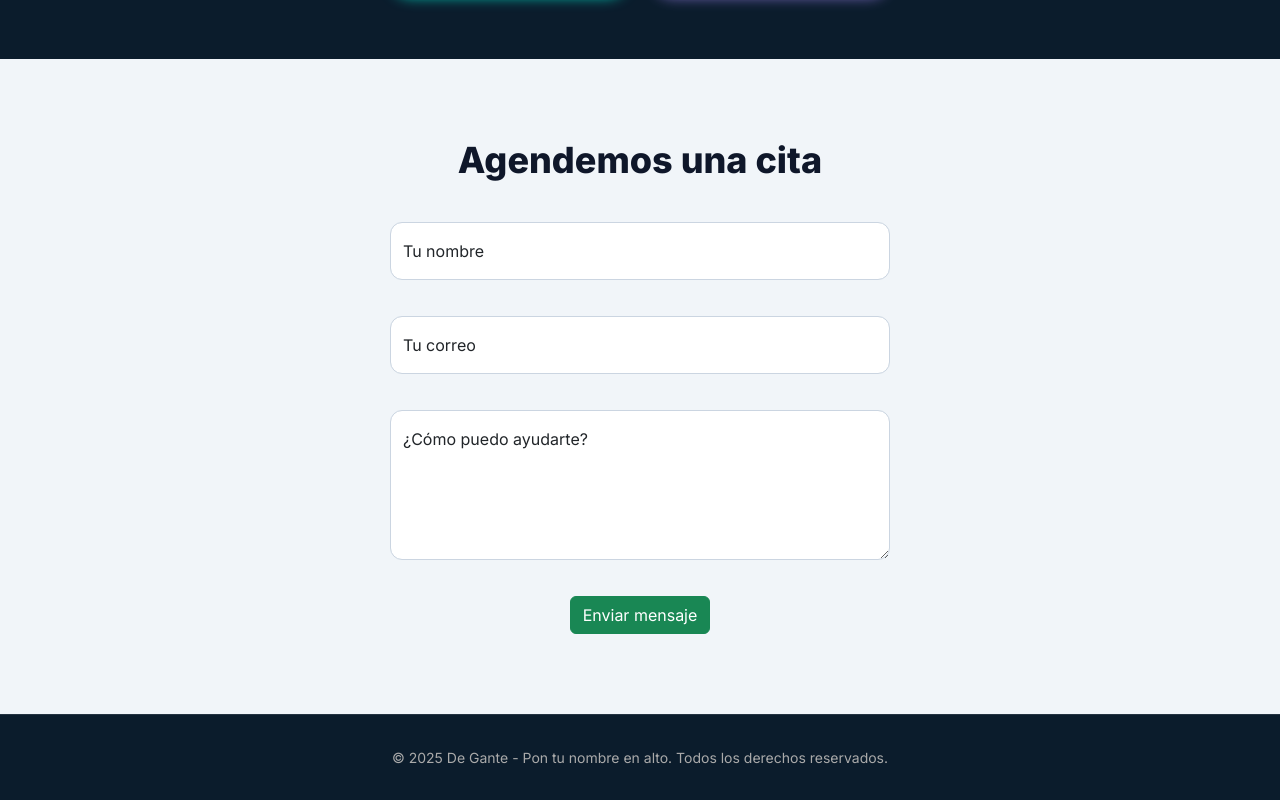
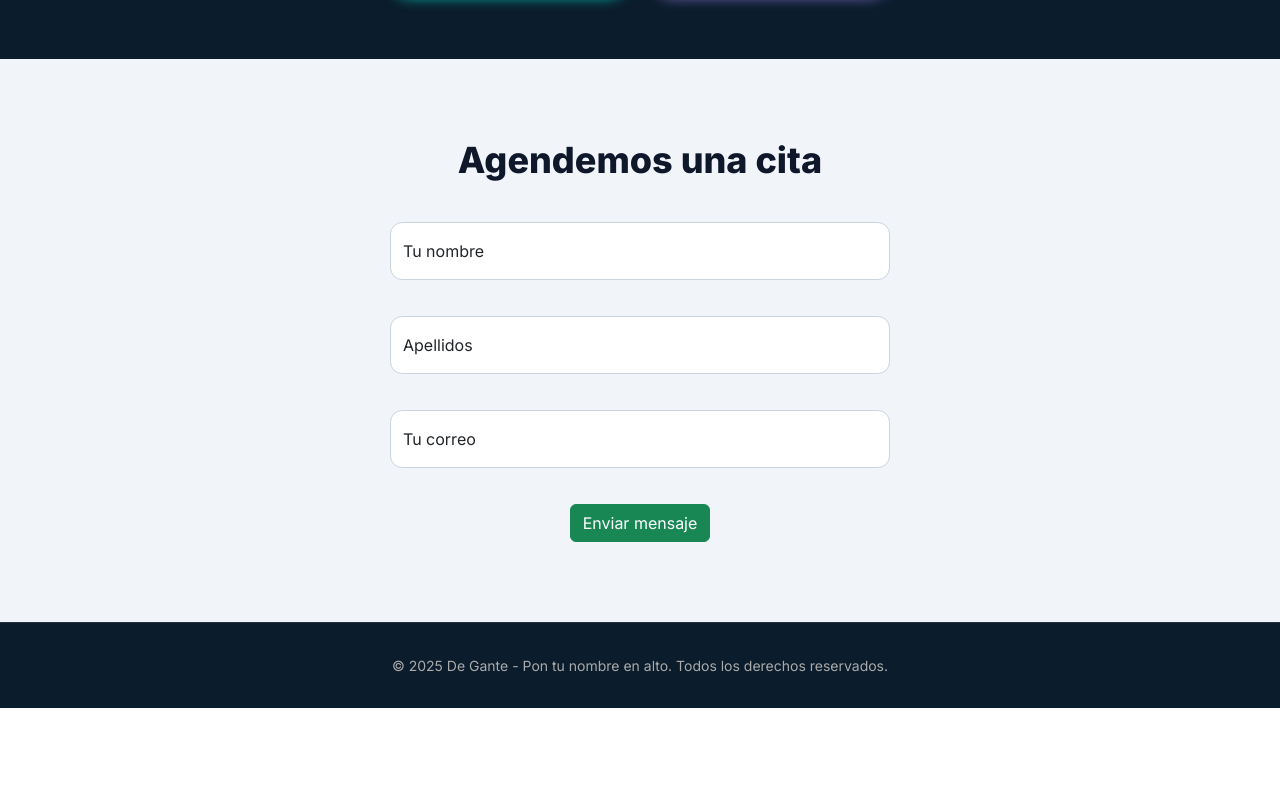
Before and after one commit to FerDeGante/De-Gante, a Next.js app: page / in a window 1280 px wide. Shown: the part 5683-6483 px from the top of the page. After the commit the page ends 6391 px from the top, so only its background shows below. Built offline with nearby package versions, Linux system fonts and the light colour scheme.

Commit message:
corregí algunas cosas, conecté mailchimp

```diff
--- a/package.json
+++ b/package.json
@@ -9,8 +9,10 @@
     "lint": "next lint"
   },
   "dependencies": {
+    "@mailchimp/mailchimp_marketing": "^3.0.80",
     "@netlify/plugin-nextjs": "^5.11.2",
     "bootstrap": "^5.3.6",
+    "mailchimp": "^1.2.1",
     "next": "15.3.2",
     "react": "^19.0.0",
     "react-bootstrap": "^2.10.10",
--- /dev/null
+++ b/src/app/api/subscribe/route.ts
@@ -0,0 +1,33 @@
+import { NextRequest, NextResponse } from 'next/server';
+import mailchimp from '@mailchimp/mailchimp_marketing';
+
+mailchimp.setConfig({
+  apiKey: process.env.MAILCHIMP_API_KEY || '',
+  server: process.env.MAILCHIMP_API_SERVER || '',
+});
+
+export async function POST(req: NextRequest) {
+  const { email } = await req.json();
+
+  if (!email) {
+    return NextResponse.json({ error: 'Correo electrónico requerido' }, { status: 400 });
+  }
+
+  try {
+    const response = await mailchimp.lists.addListMember(
+      process.env.MAILCHIMP_AUDIENCE_ID || '',
+      {
+        email_address: email,
+        status: 'subscribed',
+      }
+    );
+
+    return NextResponse.json({ message: 'Suscripción exitosa', response });
+  } catch (error: unknown) {
+  if (error instanceof Error) {
+    return NextResponse.json({ error: error.message }, { status: 500 });
+  }
+
+  return NextResponse.json({ error: "Error inesperado" }, { status: 500 });
+}
+}
--- a/src/app/layout.tsx
+++ b/src/app/layout.tsx
@@ -12,6 +12,9 @@ const inter = Inter({ subsets: ["latin"] });
 export const metadata: Metadata = {
   title: "Fernando De Gante | Portafolio",
   description: "Consultor en tecnología, GovTech y transformación digital.",
+  icons: {
+    icon: "/logo_dg.png",
+    },
 };
 
 export default function RootLayout({ children }: { children: React.ReactNode }) {
--- a/src/components/ContactForm.tsx
+++ b/src/components/ContactForm.tsx
@@ -1,46 +1,88 @@
 "use client";
-import { FloatingLabel, Form, Button } from "react-bootstrap";
+import { useState } from "react";
+import { FloatingLabel, Form, Button, Alert } from "react-bootstrap";
 
 export default function ContactForm() {
+  const [form, setForm] = useState({ name: "", email: "", message: "" });
+  const [success, setSuccess] = useState<string | null>(null);
+  const [error, setError] = useState<string | null>(null);
+  const [loading, setLoading] = useState(false);
+
+  const handleChange = (e: React.ChangeEvent<HTMLInputElement | HTMLTextAreaElement>) => {
+    setForm({ ...form, [e.target.name]: e.target.value });
+  };
+
+  const handleSubmit = async (e: React.FormEvent) => {
+    e.preventDefault();
+    setLoading(true);
+    setSuccess(null);
+    setError(null);
+
+    try {
+      const res = await fetch("/api/subscribe", {
+        method: "POST",
+        headers: { "Content-Type": "application/json" },
+        body: JSON.stringify({ email: form.email }),
+      });
+
+      const data = await res.json();
+      if (res.ok) {
+        setSuccess("¡Gracias por suscribirte! Me pondré en contacto pronto.");
+        setForm({ name: "", email: "", message: "" });
+      } else {
+        setError(data.error || "Ocurrió un error al enviar el mensaje.");
+      }
+    } catch {
+      setError("Error al conectar con el servidor.");
+    } finally {
+      setLoading(false);
+    }
+  };
+
   return (
     <section className="contact-section" id="contacto">
       <h2 className="contact-title">Agendemos una cita</h2>
-      <Form
-        action="https://YOUR_MAILCHIMP_URL"
-        method="POST"
-        target="_blank"
-        className="contact-form"
-      >
+
+      <Form onSubmit={handleSubmit} className="contact-form">
         <FloatingLabel controlId="name" label="Tu nombre" className="mb-3">
           <Form.Control
             type="text"
             placeholder="Tu nombre"
-            name="NAME"
+            name="name"
+            value={form.name}
+            onChange={handleChange}
             required
           />
-        </FloatingLabel>
+</FloatingLabel>
+<FloatingLabel controlId="message" label="Apellidos" className="mb-3">
+  <Form.Control
+    type="text"
+    placeholder="Apellidos"
+    name="message"
+    value={form.message}
+    onChange={handleChange}
+    required
+  />
+</FloatingLabel>
 
         <FloatingLabel controlId="email" label="Tu correo" className="mb-3">
           <Form.Control
             type="email"
             placeholder="Tu correo"
-            name="EMAIL"
+            name="email"
+            value={form.email}
+            onChange={handleChange}
             required
           />
         </FloatingLabel>
 
-        <FloatingLabel controlId="message" label="¿Cómo puedo ayudarte?" className="mb-3">
-          <Form.Control
-            as="textarea"
-            placeholder="Escribe tu mensaje aquí"
-            name="MESSAGE"
-            style={{ height: "150px" }}
-            required
-          />
-        </FloatingLabel>
 
-        <Button variant="success" type="submit" className="contact-button">
-          Enviar mensaje
+
+        {success && <Alert variant="success">{success}</Alert>}
+        {error && <Alert variant="danger">{error}</Alert>}
+
+        <Button variant="success" type="submit" className="contact-button" disabled={loading}>
+          {loading ? "Enviando..." : "Enviar mensaje"}
         </Button>
       </Form>
     </section>
--- a/tsconfig.json
+++ b/tsconfig.json
@@ -14,6 +14,7 @@
     "isolatedModules": true,
     "jsx": "preserve",
     "incremental": true,
+     "typeRoots": ["./types", "./node_modules/@types"],
     "plugins": [
       {
         "name": "next"
--- /dev/null
+++ b/types/mailchimp.d.ts
@@ -0,0 +1 @@
+declare module '@mailchimp/mailchimp_marketing';
```
Also changed, not shown: 1 other file (tests, documents, lock files or other folders).
